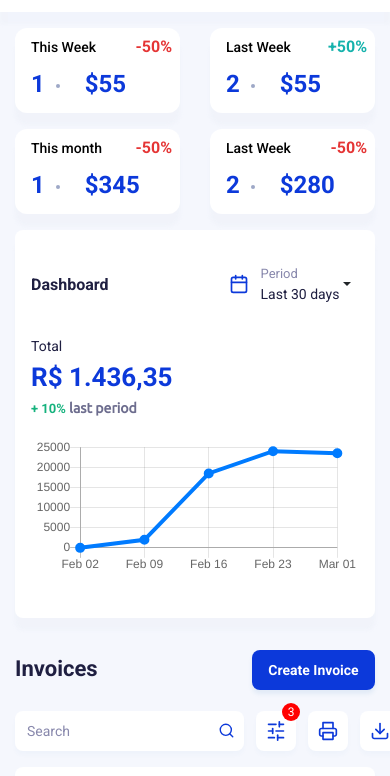
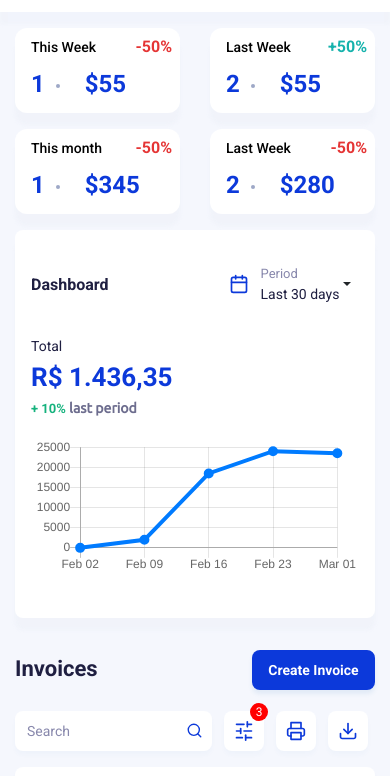
Before and after one commit to AmmarHameeed/ammarhameeed.github.io, a plain HTML site: page index.html in a window 390 px wide. Shown: the part 52-828 px from the top of the page. Drawn offline with nearby package versions, Linux system fonts and the light colour scheme.

Commit message:
Update dashboard.css

```diff
--- a/dashboard.css
+++ b/dashboard.css
@@ -654,7 +654,7 @@ color: #1F1F41;
     margin-bottom: 16px;
   }
   .searchbar input[type="search"] {
-    width: 229px;
+    width: 100%;
   }
   .table-action-item i {
     margin-right: 0;
```
